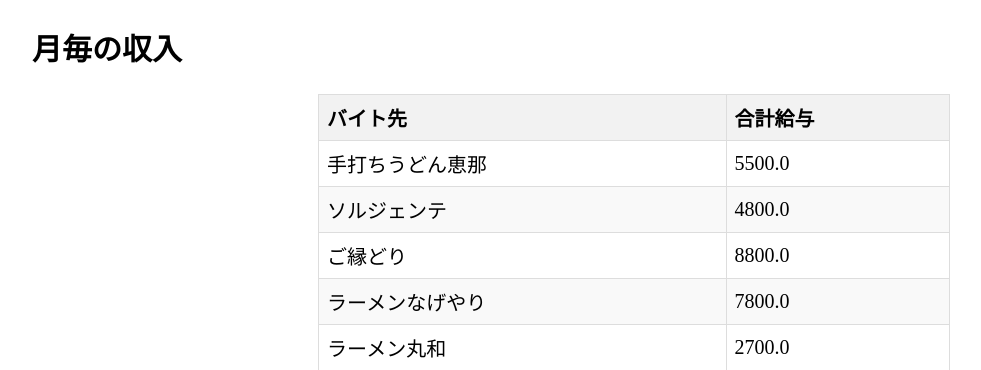
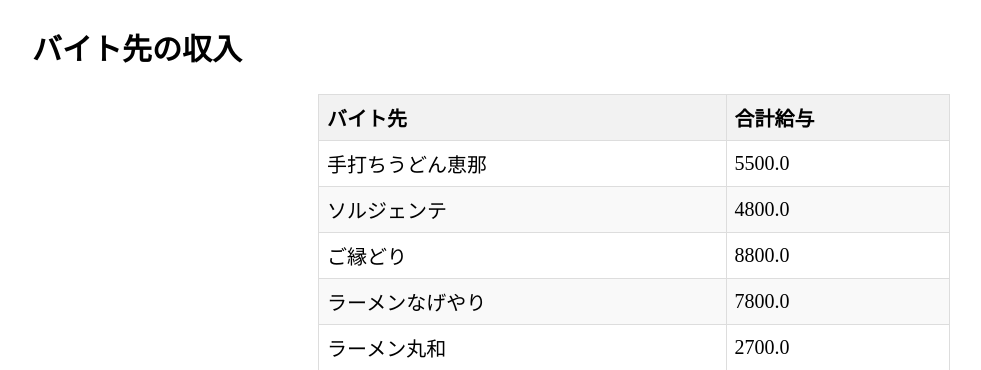
Before and after one commit to 2024AIT-OOP2-G02/Beit_leader, a Flask app: page /wages in a window 1280 px wide. Shown: the part 67-437 px from the top of the page, without its empty margins (6-987 px from the left). Run offline with Flask 3, Linux system fonts and the light colour scheme.

Commit message:
消しました

```diff
--- a/templates/money.html
+++ b/templates/money.html
@@ -13,7 +13,7 @@
     </header>
 
     <main id="money-main">
-        <h2>月毎の収入</h2>
+        <h2>バイト先の収入</h2>
         <table class="money-table">
             <thead>
                 <tr>
```
